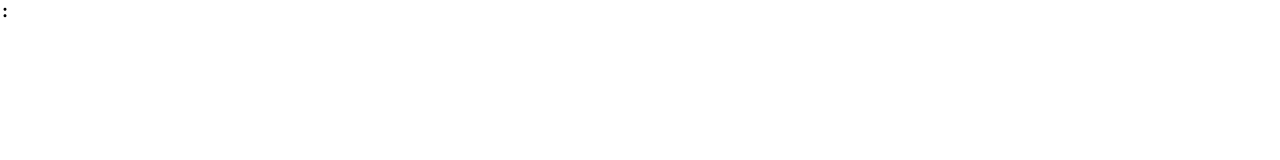
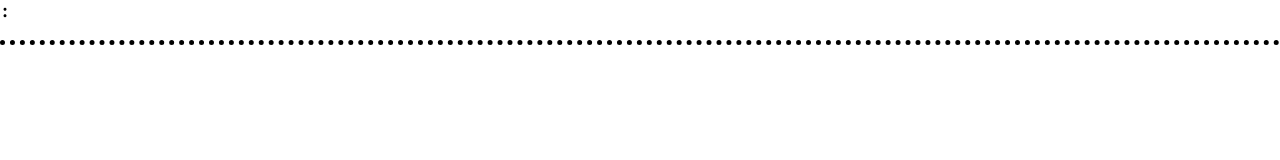
Before and after one commit to CalebBabin/render-chat-message, a website: page src/index.html in a window 1280 px wide. Drawn offline with Linux system fonts and the light colour scheme.

Commit message:
add a spacing line

```diff
--- a/src/index.html
+++ b/src/index.html
@@ -23,19 +23,32 @@
             font-size: 20px;
         }
 
+        :root {
+            font-size: 20px;
+        }
+
         body {
             overflow-x: hidden;
             overflow-y: auto;
+
+            font-size: 1rem;
         }
 
         #username {
             font-weight: bold;
+        }
+
+        .spacer {
+            width: 100%;
+            margin: 1rem 0;
+            border-bottom: 0.25rem dotted black;
         }
     </style>
 </head>
 
 <body>
     <span id="username">?username=abc</span>: <span id="message">&message=xyz</span>
+    <div class="spacer"></div>
     <script>
         const params = (new URL(document.location)).searchParams;
         document.getElementById('username').textContent = params.get('username');
```
